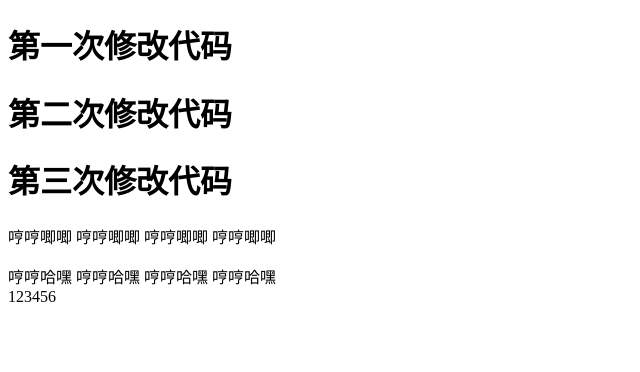
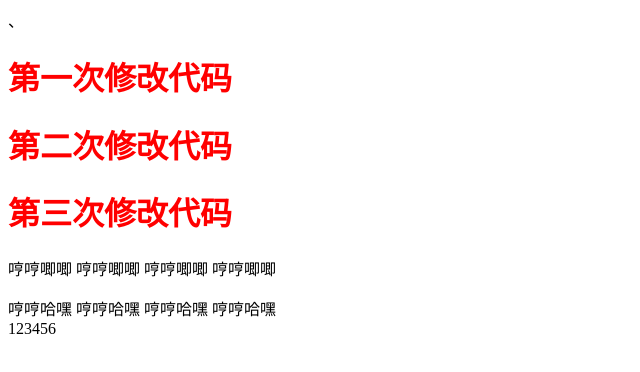
Before and after one commit to ztt19950808/QY118, a plain HTML site: page index.html in a window 1280 px wide. Shown: the whole page, without its empty margins (0-640 px from the left). Drawn offline with Linux system fonts and the light colour scheme.

Commit message:
我更改了css样式

```diff
--- a/css/index.css
+++ b/css/index.css
@@ -0,0 +1,4 @@
+h1{
+    width: 300px;
+    color: red;
+}
--- a/index.html
+++ b/index.html
@@ -1,10 +1,19 @@
+<!--
+ * @Author: your name
+ * @Date: 2021-01-23 08:43:41
+ * @LastEditTime: 2021-01-23 08:49:29
+ * @LastEditors: your name
+ * @Description: In User Settings Edit
+ * @FilePath: \有关JS、vue的练习\试验\index.html
+-->
 <!DOCTYPE html>
 <html lang="en">
 
 <head>
     <meta charset="UTF-8">
     <meta name="viewport" content="width=device-width, initial-scale=1.0">
-    <title>Document</title>
+    <title>Document</title>、
+    <link rel="stylesheet" href="./css/index.css">
 </head>
 
 <body>
```
